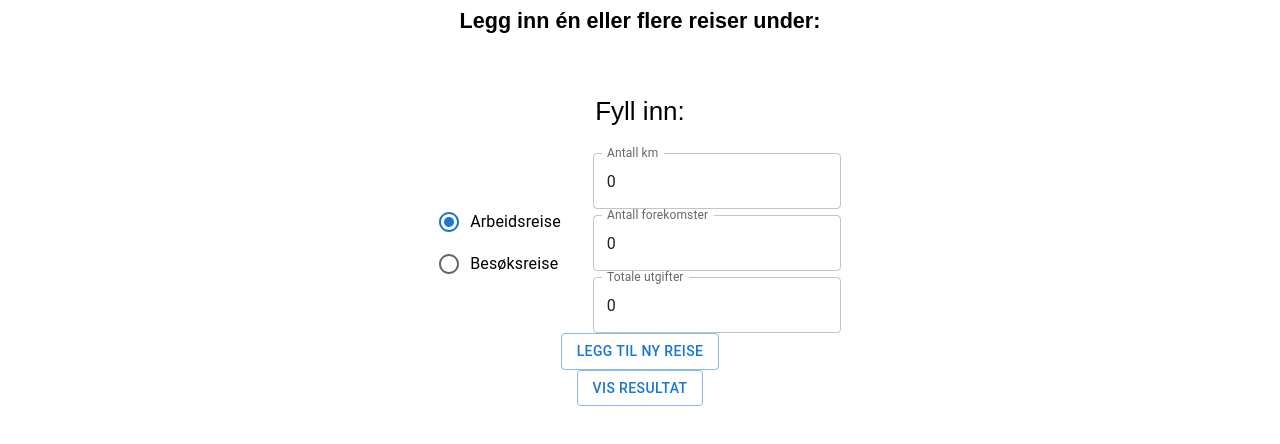
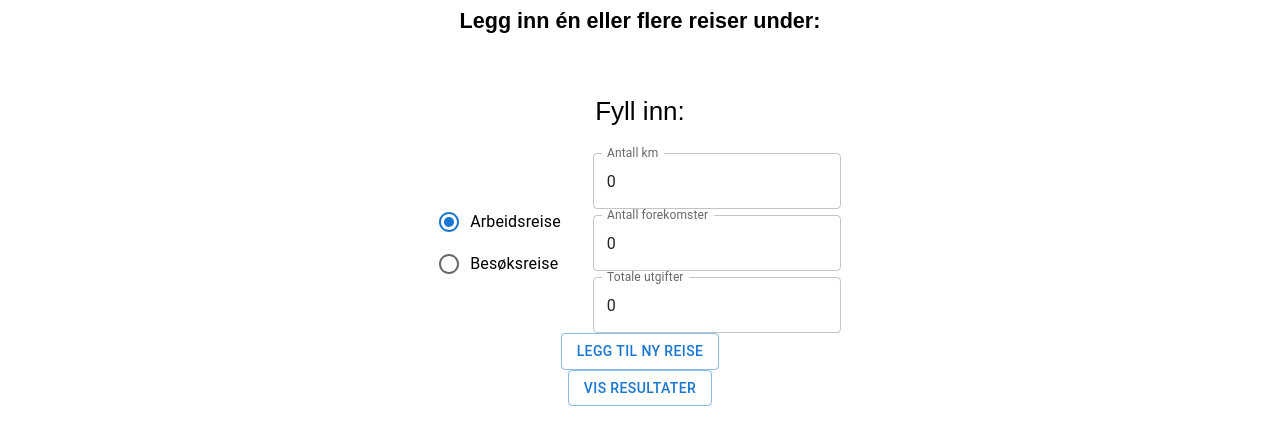
Before and after one commit to sofieohaug/teknisk_intervju, a React (Create React App) app: page / in a window 1280 px wide. Both pictures are taken after a click on the button "LEGG TIL NY REISE". Shown: the part 192-636 px from the top of the page. Built offline with nearby package versions, Linux system fonts and the light colour scheme.

Commit message:
lagt til flere reiser på en måte

```diff
--- a/src/App.tsx
+++ b/src/App.tsx
@@ -12,7 +12,7 @@ function App() {
         <Header />
         <TravelInput />
         <ButtonAdd headline="Legg til ny reise" />
-        <ButtonAdd headline="Vis resultat" />
+        {/* <ButtonAdd headline="Vis resultat" /> */}
       </header>
     </div>
   );
--- a/src/components/button_add.tsx
+++ b/src/components/button_add.tsx
@@ -19,31 +19,14 @@ interface Props {
 }
 
 export const ButtonAdd: React.FC<Props> = ({ headline }) => {
-  const [inputValues, setInputValues] = useState<InputValues>({
-    km: 0,
-    antall: 0,
-    utgifterBomFergeEtc: 0,
-  });
-
   const [showTravelInput, setShowTravelInput] = useState<boolean>(false); // TODO: endre logikken annerledes, funker til en MVP per nå
   const [showResults, setShowResults] = useState<boolean>(false); // TODO: samme her
-
-  const handleInputChange = (event: ChangeEvent<HTMLInputElement>) => {
-    const { name, value } = event.target;
-
-    console.log(`Input name: ${name}, value: ${value}`);
-
-    setInputValues({
-      ...inputValues,
-      [name]: Number(value),
-    });
-
-    console.log("Updated inputValues: ", inputValues);
-  };
+  const [showButton, setShowButton] = useState(true);
 
   const handleClick = () => {
     if (headline === "Legg til ny reise") {
       setShowTravelInput((prev) => !prev);
+      setShowButton(!showButton);
     } else if (headline === "Vis resultat") {
       setShowResults(true);
     }
@@ -51,16 +34,13 @@ export const ButtonAdd: React.FC<Props> = ({ headline }) => {
 
   return (
     <div>
-      {showTravelInput && (
-        <InputFields
-          inputValues={inputValues}
-          handleInputChange={handleInputChange}
-        />
+      {showTravelInput && <InputFields />}
+      {showButton && (
+        <Button variant="outlined" onClick={handleClick}>
+          {headline}
+        </Button>
       )}
-      <Button variant="outlined" onClick={handleClick}>
-        {headline}
-      </Button>
-      {showResults && <Results inputValues={inputValues} />}{" "}
+      {/* {showResults && <Results inputValues={inputValues} />}{" "} */}
     </div>
   );
 };
--- a/src/components/input_fields.tsx
+++ b/src/components/input_fields.tsx
@@ -1,26 +1,45 @@
-import React, { ChangeEvent } from "react";
-import { TextField } from "@mui/material";
+import React, { ChangeEvent, useState } from "react";
+import { Button, TextField } from "@mui/material";
 import FormControl from "@mui/material/FormControl";
 import FormControlLabel from "@mui/material/FormControlLabel";
 import RadioGroup from "@mui/material/RadioGroup";
 import Radio from "@mui/material/Radio";
+import { ButtonAdd } from "./button_add";
+import { Results } from "./results";
 
-interface InputFieldsProps {
-  inputValues: {
-    km: number;
-    antall: number;
-    utgifterBomFergeEtc: number;
-    [key: string]: number;
-  };
-  handleInputChange: (event: ChangeEvent<HTMLInputElement>) => void;
+interface InputValues {
+  km: number;
+  antall: number;
+  utgifterBomFergeEtc: number;
+  [key: string]: number;
 }
 
-export const InputFields: React.FC<InputFieldsProps> = ({
-  inputValues,
-  handleInputChange,
-}) => {
-  // TODO: sett valuesene her, og så ha en onChange på hele formen, i stedet for å ha en onChange på hvert input
+export const InputFields = () => {
   // TODO: sette limits på input feltene som oppgaven sier i A) + placeholders
+  const [inputValues, setInputValues] = useState<InputValues>({
+    km: 0,
+    antall: 0,
+    utgifterBomFergeEtc: 0,
+  });
+
+  const [showResults, setShowResults] = useState<boolean>(false);
+
+  const handleInputChange = (event: ChangeEvent<HTMLInputElement>) => {
+    const { name, value } = event.target;
+    console.log(`Input name: ${name}, value: ${value}`);
+    setInputValues({
+      ...inputValues,
+      [name]: Number(value),
+    });
+    console.log("Updated inputValues: ", inputValues);
+  };
+
+  const handleClick = () => {
+    console.log("sjekk");
+    setShowResults(true);
+    return <Results inputValues={inputValues} />;
+  };
+
   return (
     <>
       <p className="text-information"> Fyll inn:</p>
@@ -84,6 +103,11 @@ export const InputFields: React.FC<InputFieldsProps> = ({
           />
         </div>
       </div>
+      <ButtonAdd headline="Legg til ny reise" />
+      <Button variant="outlined" onClick={handleClick}>
+        Vis resultater
+      </Button>
+      {showResults && <Results inputValues={inputValues} />}{" "}
     </>
   );
 };
--- a/src/components/results.tsx
+++ b/src/components/results.tsx
@@ -20,6 +20,10 @@ export const Results: React.FC<ResultsProps> = ({ inputValues }) => {
       <p>Antall km: {inputValues.km}</p>
       <p>Antall forekomster: {inputValues.antall}</p>
       <p>Totale utgifter: {inputValues.utgifterBomFergeEtc}</p>
+      <p>
+        Reisefradrag blir følgende:{" "}
+        {inputValues.km + inputValues.antall + inputValues.utgifterBomFergeEtc}
+      </p>
       <ButtonAdd headline={"Korriger verdier"} />
       <ButtonAdd headline={"Nullstill skjema"} />
     </div>
```
